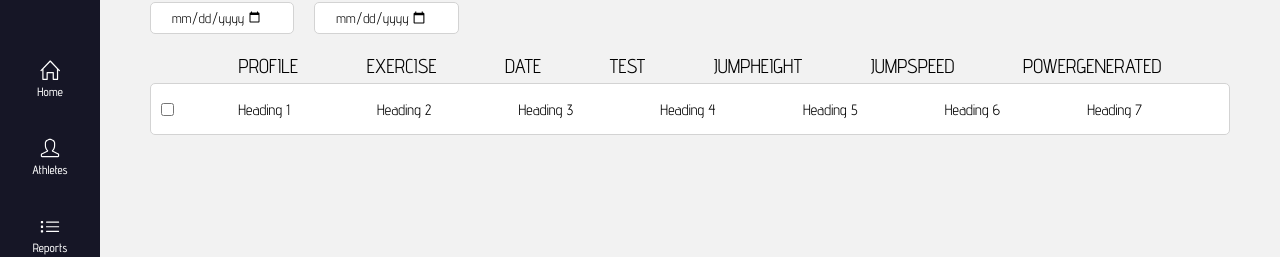
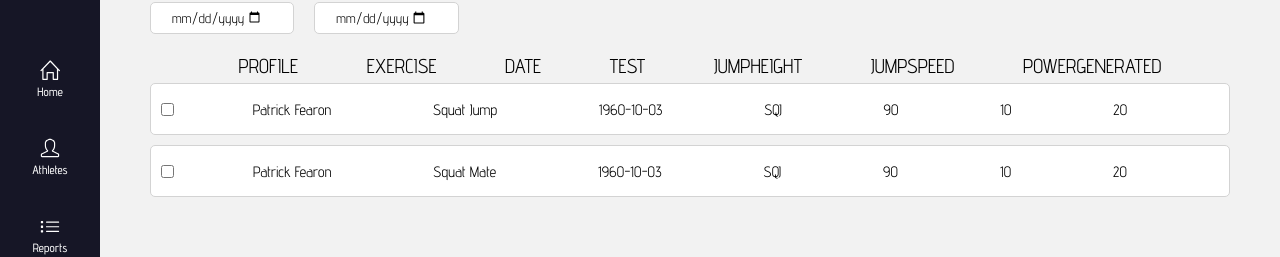
Before and after one commit to VladeanClaudiu/danu-react-web-challenge, a React (Vite) app in the folder danu-react-web-app/: page /athlete/activity in a window 1280 px wide. Both pictures are taken after a click on the button "Login". Shown: the part 375-632 px from the top of the page. Built offline with nearby package versions, Linux system fonts and the light colour scheme.

Commit message:
Simple datarender created

```diff
--- a/danu-react-web-app/src/components/AthleteActivity.jsx
+++ b/danu-react-web-app/src/components/AthleteActivity.jsx
@@ -17,15 +17,41 @@ function AthleteActivity(props) {
     })
 
 
+    const activityTableData = activityDataUnpacked.map(activityTableD => {
+        const activityMapped = activityTableD.profile.exercise.map(activities => {
+            return (
+                  <div key={activityTableD.profile.id} className = "athlete-activity-table-datacell">
+                        <input type="checkbox" />
+                        <div className="headings">
+                            <h4>{activityTableD.profile.fName}  {activityTableD.profile.lName}</h4>
+                            <h4>{activities.data.exercise}</h4>
+                            <h4>{activities.data.date}</h4>
+                            <h4>{activities.data.test}</h4>
+                            <h4>{activities.data.jumpHeight}</h4>
+                            <h4>{activities.data.jumpSpeed}</h4>
+                            <h4>{activities.data.powerGenerated}</h4>
+                        </div>
+                  </div>
+            )
+        })
+        return activityMapped
+    })
 
 
-    // <div className="athlete-activity-table-headings">
-    //                 <h4>Heading 1</h4>
-    //                 <h4>Heading 2</h4>
-    //                 <h4>Heading 3</h4>
-    //                 <h4>Heading 4</h4>
-    //                 <h4>Heading 5</h4>
-    // </div>
+    // <div className = "athlete-activity-table-datacell">
+    //                     <input type="checkbox" />
+    //                     <div className="headings">
+    //                         <h4>Heading 1</h4>
+    //                         <h4>Heading 2</h4>
+    //                         <h4>Heading 3</h4>
+    //                         <h4>Heading 4</h4>
+    //                         <h4>Heading 5</h4>
+    //                         <h4>Heading 6</h4>
+    //                         <h4>Heading 7</h4>
+    //                     </div>
+    //                 </div>
+
+
 
     // const columns = [
     //     { field: 'fullName', headerName: 'Full name', width: 140 },
@@ -94,7 +120,9 @@ function AthleteActivity(props) {
             <div className="athlete-activity-tables">
                 {activityTableHeadings}
                 <div className="athlete-activity-table-datacells">
-                    <div className = "athlete-activity-table-datacell">
+
+                    {activityTableData}
+                    {/* <div className = "athlete-activity-table-datacell">
                         <input type="checkbox" />
                         <div className="headings">
                             <h4>Heading 1</h4>
@@ -105,7 +133,7 @@ function AthleteActivity(props) {
                             <h4>Heading 6</h4>
                             <h4>Heading 7</h4>
                         </div>
-                    </div>
+                    </div> */}
                 </div>
             </div>
 
--- a/danu-react-web-app/src/data/data.js
+++ b/danu-react-web-app/src/data/data.js
@@ -502,12 +502,12 @@ export function activityData(searchProfileId = 1) {
           {
             exerciseId: 1,
             data: {
-              exercise: "Squats",
+              exercise: "Squat Mate",
               date: "1960-10-03",
-              test: "SQ",
-              squatWeight: 90,
-              squatStrain: 10,
-              squatForm: 5,
+              test: "SQJ",
+              jumpHeight: 90,
+              jumpSpeed: 10,
+              powerGenerated: 20,
             },
           },
         ],
```
